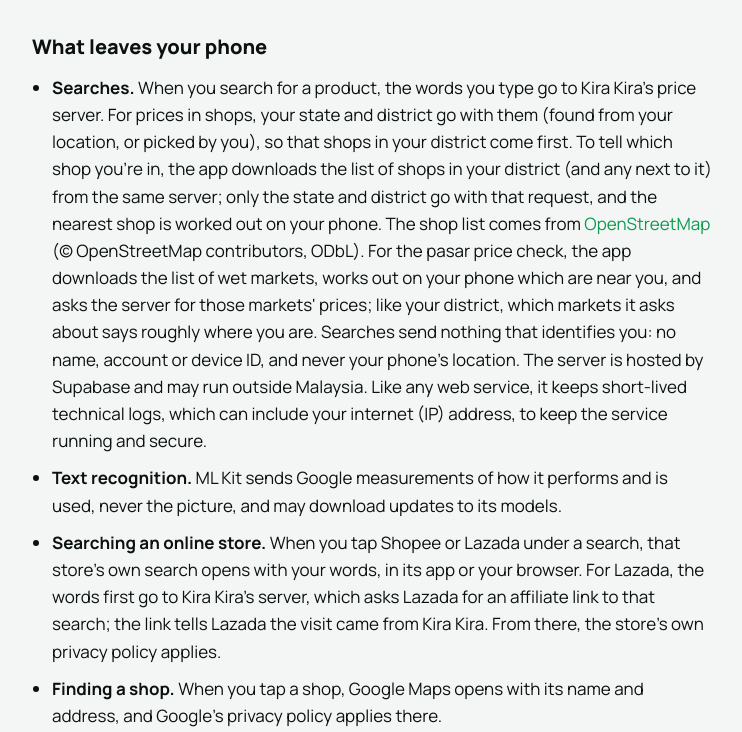
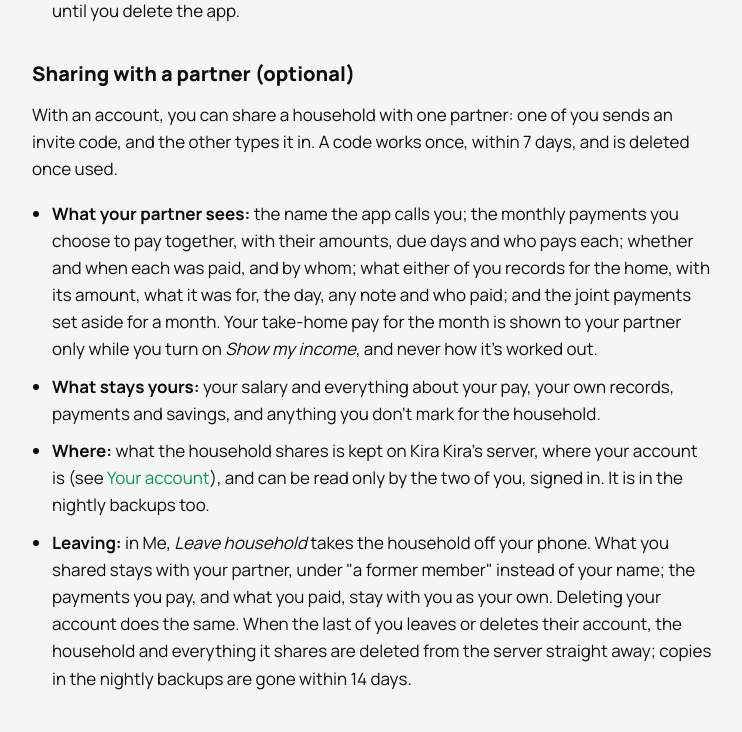
Before and after one commit to Xuaan33/kirakira-site, a plain HTML site: page privacy.html in a window 1280 px wide. Shown: the part 2007-2739 px from the top of the page, without its empty margins (268-1010 px from the left). Drawn offline with Linux system fonts and the light colour scheme.

Commit message:
Privacy: sharing with a partner — what they see, what stays yours, where it's kept, and leaving

```diff
--- a/privacy.html
+++ b/privacy.html
@@ -17,7 +17,7 @@
     <a class="brand" href="./"><img src="icon.png" alt=""><span class="wordmark neon-text">Kira Kira</span></a>
     <h1>Privacy policy</h1>
     <p class="date">Effective 14 October 2026</p>
-    <p>Kira Kira is a free app for shoppers in Malaysia, made by an independent developer: it compares prices, and works out your month and your pay. This page explains what the app does with information. In short: there are no ads and no tracking, an account is optional, your photos never leave your phone, and your money details leave it only if you choose to back them up to an account.</p>
+    <p>Kira Kira is a free app for shoppers in Malaysia, made by an independent developer: it compares prices, and works out your month and your pay. This page explains what the app does with information. In short: there are no ads and no tracking, an account is optional, your photos never leave your phone, and your money details leave it only if you choose to back them up to an account, or to share the bills you pay together with your partner.</p>
     <h2>What stays on your phone</h2>
     <ul>
       <li><strong>Price tags you scan.</strong> The camera picture is read on your phone by Google's ML Kit text recognition. It isn't saved or uploaded.</li>
@@ -35,6 +35,14 @@
       <li><strong>Backups:</strong> every night, a copy of every account is encrypted with a key only the developer holds and kept for 14 days, privately, on GitHub, so accounts can be restored if the server fails.</li>
       <li><strong>Your choices:</strong> in Me, <em>Download my data</em> gives you a file of everything the app keeps. <em>Sign out</em> takes your things off the phone; they stay in your account. <em>Delete account and data</em> deletes your account and everything in it from the server straight away; copies in the nightly backups are gone within 14 days. What's on the phone stays until you delete the app.</li>
     </ul>
+    <h2 id="household">Sharing with a partner (optional)</h2>
+    <p>With an account, you can share a household with one partner: one of you sends an invite code, and the other types it in. A code works once, within 7 days, and is deleted once used.</p>
+    <ul>
+      <li><strong>What your partner sees:</strong> the name the app calls you; the monthly payments you choose to pay together, with their amounts, due days and who pays each; whether and when each was paid, and by whom; what either of you records for the home, with its amount, what it was for, the day, any note and who paid; and the joint payments set aside for a month. Your take-home pay for the month is shown to your partner only while you turn on <em>Show my income</em>, and never how it's worked out.</li>
+      <li><strong>What stays yours:</strong> your salary and everything about your pay, your own records, payments and savings, and anything you don't mark for the household.</li>
+      <li><strong>Where:</strong> what the household shares is kept on Kira Kira's server, where your account is (see <a href="#account">Your account</a>), and can be read only by the two of you, signed in. It is in the nightly backups too.</li>
+      <li><strong>Leaving:</strong> in Me, <em>Leave household</em> takes the household off your phone. What you shared stays with your partner, under "a former member" instead of your name; the payments you pay, and what you paid, stay with you as your own. Deleting your account does the same. When the last of you leaves or deletes their account, the household and everything it shares are deleted from the server straight away; copies in the nightly backups are gone within 14 days.</li>
+    </ul>
     <h2>What leaves your phone</h2>
     <ul>
       <li><strong>Searches.</strong> When you search for a product, the words you type go to Kira Kira's price server. For prices in shops, your state and district go with them (found from your location, or picked by you), so that shops in your district come first. To tell which shop you're in, the app downloads the list of shops in your district (and any next to it) from the same server; only the state and district go with that request, and the nearest shop is worked out on your phone. The shop list comes from <a href="https://www.openstreetmap.org/copyright">OpenStreetMap</a> (© OpenStreetMap contributors, ODbL). For the pasar price check, the app downloads the list of wet markets, works out on your phone which are near you, and asks the server for those markets' prices; like your district, which markets it asks about says roughly where you are. Searches send nothing that identifies you: no name, account or device ID, and never your phone's location. The server is hosted by Supabase and may run outside Malaysia. Like any web service, it keeps short-lived technical logs, which can include your internet (IP) address, to keep the service running and secure.</li>
@@ -42,6 +50,7 @@
       <li><strong>Searching an online store.</strong> When you tap Shopee or Lazada under a search, that store's own search opens with your words, in its app or your browser. For Lazada, the words first go to Kira Kira's server, which asks Lazada for an affiliate link to that search; the link tells Lazada the visit came from Kira Kira. From there, the store's own privacy policy applies.</li>
       <li><strong>Finding a shop.</strong> When you tap a shop, Google Maps opens with its name and address, and Google's privacy policy applies there.</li>
       <li><strong>Your account</strong>, if you make one, as described <a href="#account">above</a>. Signing in goes through Google's or Apple's own sign-in, and their privacy policies apply there.</li>
+      <li><strong>What you share with a partner</strong>, if you do, as described <a href="#household">above</a>.</li>
     </ul>
     <h2>What we don't do</h2>
     <p>No bank logins, no ads, no analytics or tracking tools, and no account unless you want one. We don't sell or share personal information.</p>
```
